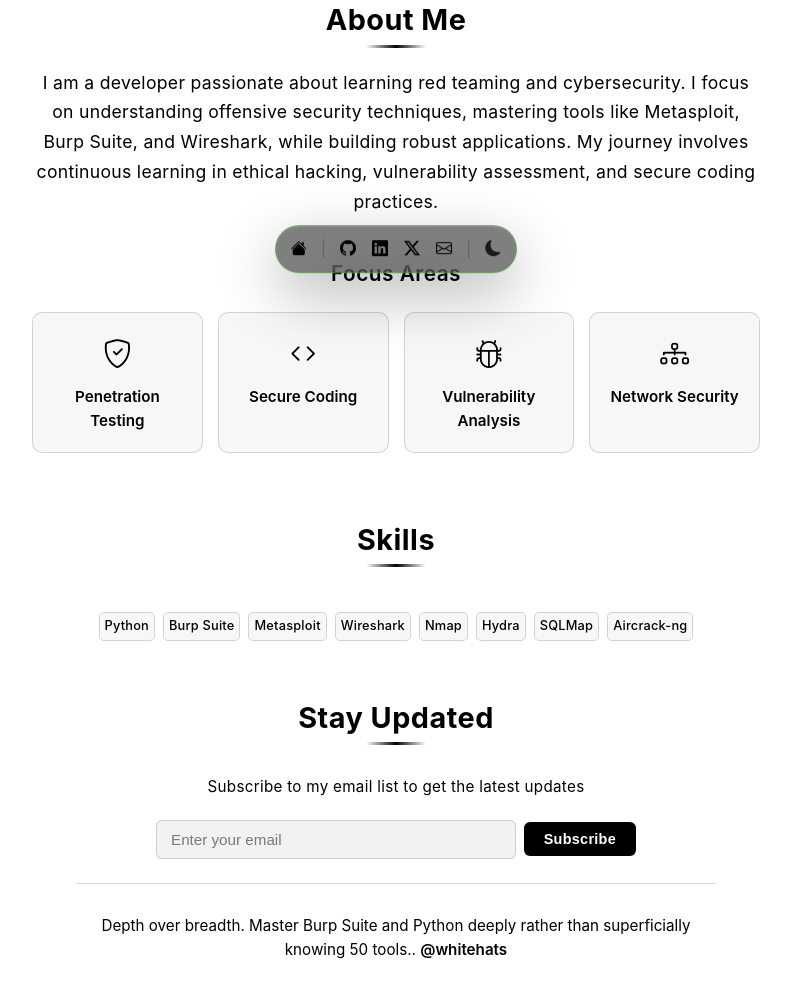
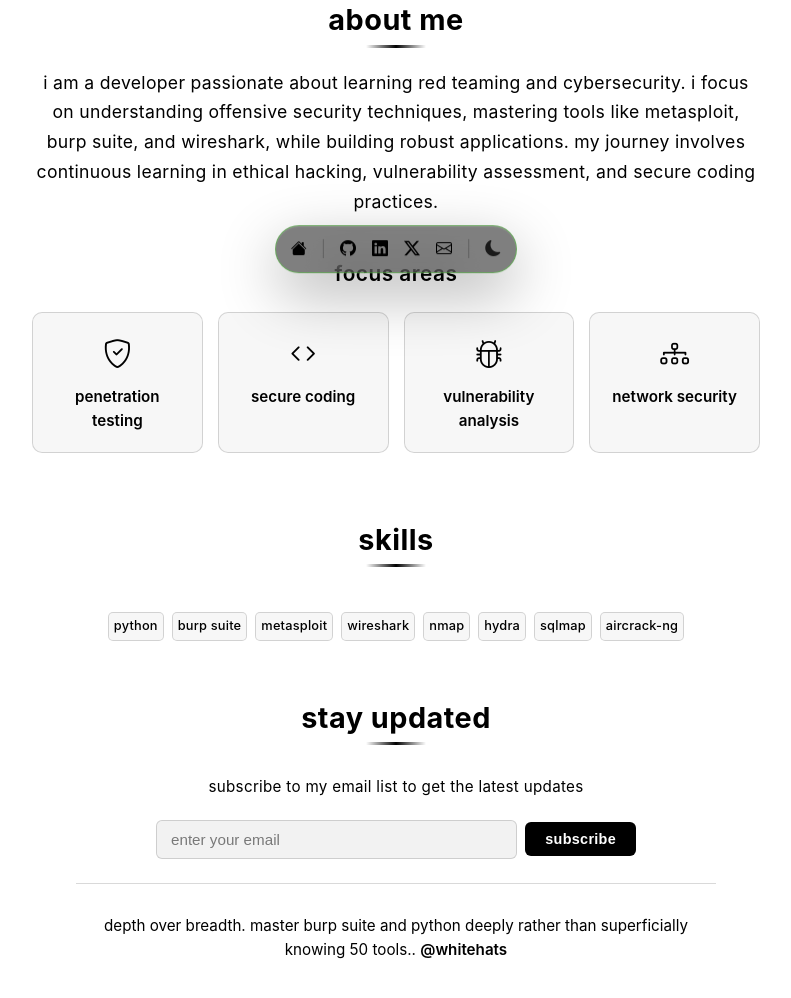
Before and after one commit to hatscode/root, a plain HTML site: page index.html in a window 1280 px wide. Shown: the part 512-1510 px from the top of the page, without its empty margins (244-1035 px from the left). Drawn offline with nearby package versions, Linux system fonts and the light colour scheme.

Commit message:
Major changes - updated html and css files

```diff
--- a/index.html
+++ b/index.html
@@ -38,28 +38,28 @@
         <!-- ===== ABOUT SECTION ===== -->
         <section id="about" class="about">
             <div class="container">
-                <h2 class="section-title">About Me</h2>
+                <h2 class="section-title">about me</h2>
                 <div class="about-content">
-                    <p class="about-text">I am a developer passionate about learning red teaming and cybersecurity. I focus on understanding offensive security techniques, mastering tools like Metasploit, Burp Suite, and Wireshark, while building robust applications. My journey involves continuous learning in ethical hacking, vulnerability assessment, and secure coding practices.</p>
+                    <p class="about-text">i am a developer passionate about learning red teaming and cybersecurity. i focus on understanding offensive security techniques, mastering tools like metasploit, burp suite, and wireshark, while building robust applications. my journey involves continuous learning in ethical hacking, vulnerability assessment, and secure coding practices.</p>
 
                     <div class="about-focus">
-                        <h3 class="focus-title">Focus Areas</h3>
+                        <h3 class="focus-title">focus areas</h3>
                         <div class="focus-grid">
                             <div class="focus-item">
                                 <i class="bi bi-shield-check"></i>
-                                <span>Penetration Testing</span>
+                                <span>penetration testing</span>
                             </div>
                             <div class="focus-item">
                                 <i class="bi bi-code"></i>
-                                <span>Secure Coding</span>
+                                <span>secure coding</span>
                             </div>
                             <div class="focus-item">
                                 <i class="bi bi-bug"></i>
-                                <span>Vulnerability Analysis</span>
+                                <span>vulnerability analysis</span>
                             </div>
                             <div class="focus-item">
                                 <i class="bi bi-diagram-3"></i>
-                                <span>Network Security</span>
+                                <span>network security</span>
                             </div>
                         </div>
                     </div>
@@ -70,16 +70,16 @@
         <!-- ===== SKILLS SECTION ===== -->
         <section id="projects" class="skills-showcase">
             <div class="container">
-                <h2 class="section-title">Skills</h2>
+                <h2 class="section-title">skills</h2>
                 <div class="skills-showcase-grid">
-                    <div class="skill-badge">Python</div>
-                    <div class="skill-badge">Burp Suite</div>
-                    <div class="skill-badge">Metasploit</div>
-                    <div class="skill-badge">Wireshark</div>
-                    <div class="skill-badge">Nmap</div>
-                    <div class="skill-badge">Hydra</div>
-                    <div class="skill-badge">SQLMap</div>
-                    <div class="skill-badge">Aircrack-ng</div>
+                    <div class="skill-badge">python</div>
+                    <div class="skill-badge">burp suite</div>
+                    <div class="skill-badge">metasploit</div>
+                    <div class="skill-badge">wireshark</div>
+                    <div class="skill-badge">nmap</div>
+                    <div class="skill-badge">hydra</div>
+                    <div class="skill-badge">sqlmap</div>
+                    <div class="skill-badge">aircrack-ng</div>
                 </div>
             </div>
         </section>
@@ -89,24 +89,24 @@
         <section id="newsletter" class="newsletter">
             <div class="container">
                 <div class="newsletter-content">
-                    <h2 class="section-title">Stay Updated</h2>
-                    <p class="newsletter-subtitle">Subscribe to my email list to get the latest updates</p>
+                    <h2 class="section-title">stay updated</h2>
+                    <p class="newsletter-subtitle">subscribe to my email list to get the latest updates</p>
                     <form class="newsletter-form" id="newsletter-form">
                         <div class="form-group">
                             <input
                                 type="email"
                                 class="email-input"
-                                placeholder="Enter your email"
+                                placeholder="enter your email"
                                 required
                             >
-                            <button type="submit" class="btn subscribe-btn">Subscribe</button>
+                            <button type="submit" class="btn subscribe-btn">subscribe</button>
                         </div>
                     </form>
                 </div>
             </div>
         </section>
 
-        <p class="footer-quote">Depth over breadth. Master Burp Suite and Python deeply rather than superficially <br> knowing 50 tools.. <a href="https://x.com" target="_blank" title="Follow on X">@whitehats</a></p>
+        <p class="footer-quote">depth over breadth. master burp suite and python deeply rather than superficially <br> knowing 50 tools.. <a href="https://x.com" target="_blank" title="Follow on X">@whitehats</a></p>
 
     </main>
 
--- a/styles.css
+++ b/styles.css
@@ -139,11 +139,6 @@
 .logo:hover img {
     filter: brightness(1.2);
     transform: scale(1.05);
-}
-
-#theme-toggle:hover {
-    transform: translateX(-50%) scale(1.3);
-    color: var(--accent);
 }
 
 #theme-toggle::before {
@@ -1133,14 +1128,6 @@
     color: #1a1a1a;
 }
 
-#theme-toggle {
-    background: none;
-    border: none;
-    color: var(--accent);
-    font-size: 1.2rem;
-    cursor: pointer;
-    transition: color 0.3s ease;
-}
 
 body.light-theme #theme-toggle {
     color: #1a1a1a;
```
